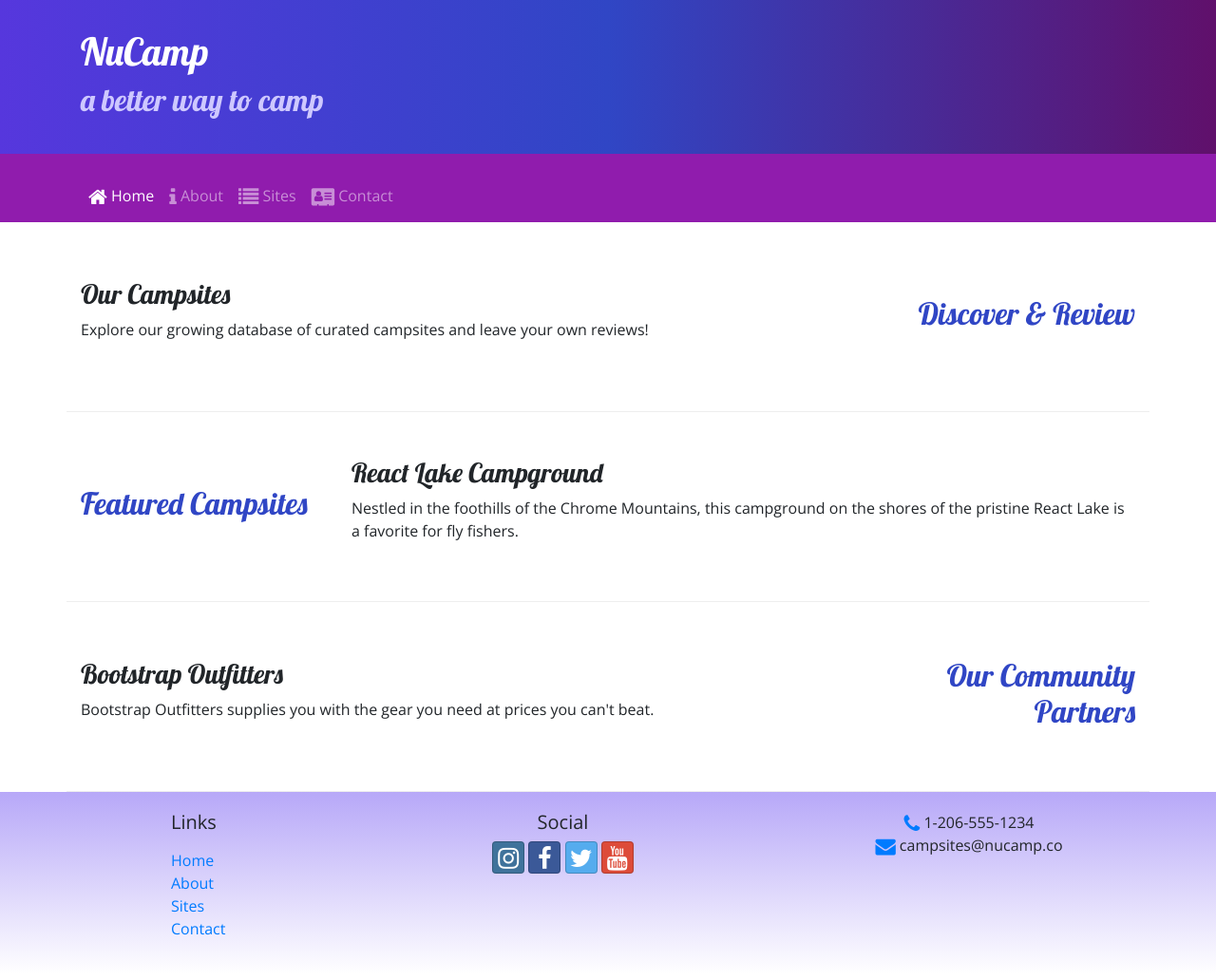
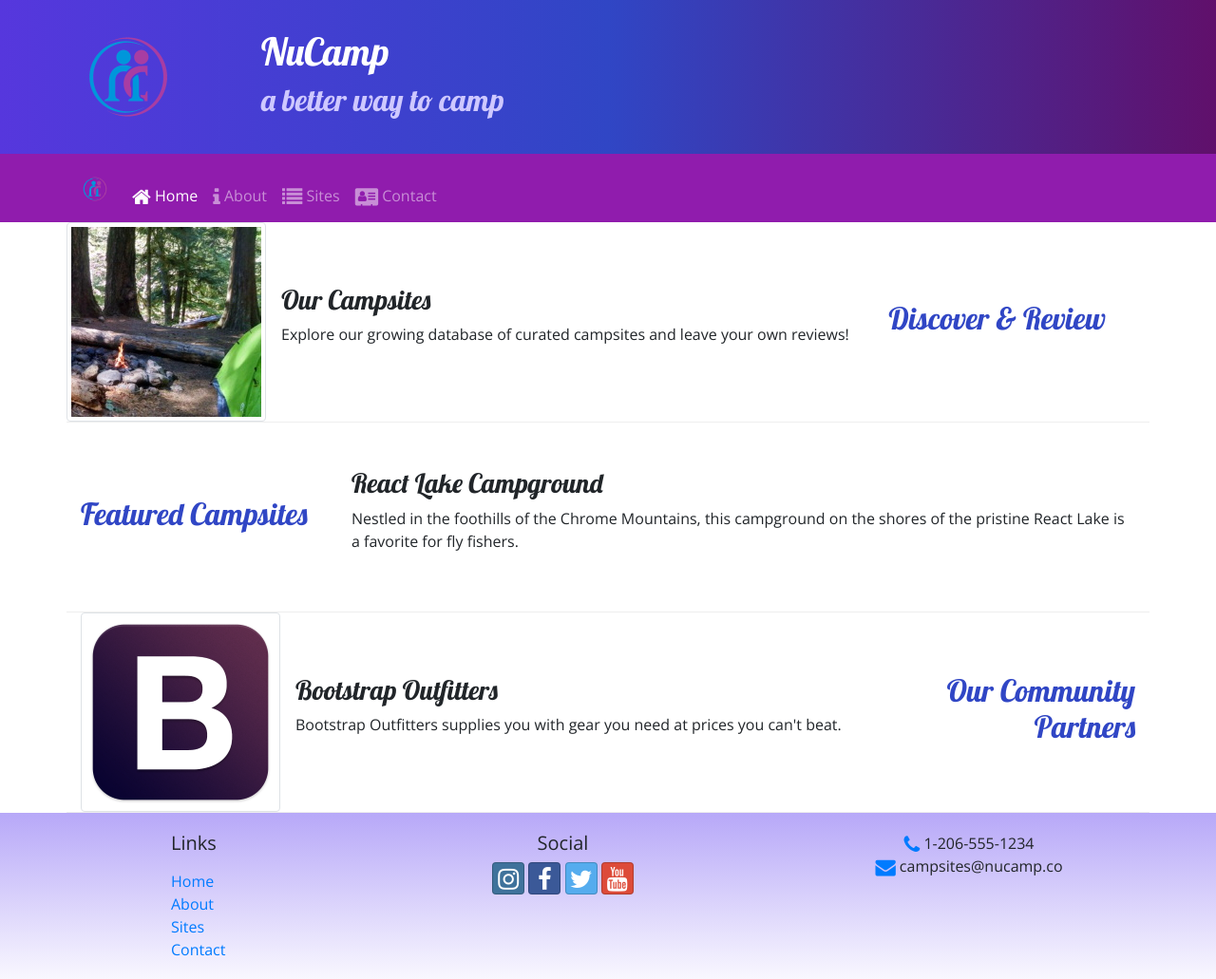
Before and after one commit to vlockhar/git-test, a website: page index.html in a window 1280 px wide. Shown: the whole page at 95% size. Drawn offline with nearby package versions, Linux system fonts and the light colour scheme.

Commit message:
Images and Media

```diff
--- a/index.html
+++ b/index.html
@@ -33,6 +33,9 @@
     <header class="jumbotron jumbotron-fluid">
         <div class="container">
             <div class="row">
+                <div class="col-4 col-sm-3 col-md-2 align-self-center">
+                    <img src="img/logo.png" class="img-fluid" />
+                 </div>
                 <div class="col">
                     <h1>NuCamp</h1>
                     <h2>a better way to camp</h2>
@@ -42,9 +45,10 @@
     </header>
     <nav class="navbar navbar-expand-sm navbar-dark sticky-top">
         <div class="container">
-            <!-- <button class="navbar-toggler ml-auto" type="button" data-toggle="collapse" data-target="#nucampNavbar">
+            <a class="navbar-brand" href="#"><img src="img/logo.png" height="30" width="30" /></a>
+            <button class="navbar-toggler" type="button" data-toggle="collapse" data-target="#nucampNavbar">
                 <span class="navbar-toggler-icon"></span>
-            </button> -->
+            </button>
             <div class="collapse navbar-collapse" id="nucampNavbar">
                 <ul class="nav navbar-nav">
                     <li class="nav-item active"><a class="nav-link" href="#"><i class="fa fa-home fa-lg"></i> Home</a></li>
@@ -61,9 +65,12 @@
             <div class="col-sm-4 order-sm-last col-md-3">
                 <h2 class="text-sm-right">Discover & Review</h2>
             </div>
-            <div class="col">
-                <h3> Our Campsites </h3>
-                <p class="d-none d-sm-block">Explore our growing database of curated campsites and leave your own reviews!</p>
+            <div class="media">
+                <img class="d-flex mr-3 img-thumbnail" src="img/breadcrumb-trail-thumb.jpg" alt="Breadcrumb Trail" />
+                <div class="media-body align-self-center">
+                    <h3> Our Campsites </h3>
+                    <p class="d-none d-sm-block">Explore our growing database of curated campsites and leave your own reviews!</p>
+                </div>
             </div>
         </div>
     </div>
@@ -86,8 +93,13 @@
                 <h2 class="text-sm-right">Our Community Partners</h2>
             </div>
             <div class="col">
-                <h3> Bootstrap Outfitters </h3>
-        		<p class="d-none d-sm-block">Bootstrap Outfitters supplies you with the gear you need at prices you can't beat.</p>
+                <div class="media">
+                    <img class="d-flex mr-3 img-thumbnail " src="img/bootstrap-thumb.png" alt="Bootstrap Outfitters">
+                    <div class="media-body align-self-center">
+                        <h3>Bootstrap Outfitters</h3>
+        				<p class="d-none d-sm-block">Bootstrap Outfitters supplies you with gear you need at prices you can't beat.</p>
+                    </div>
+                </div>
             </div>
         </div>
     </div>
```
Also changed, not shown: aboutus.html (+6 -2 lines), contactus.html (+6 -2 lines), img/bootstrap-thumb.png (added), img/breadcrumb-trail-thumb.jpg (added), img/breadcrumb-trail.jpg (added), img/chrome-river-thumb.jpg (added), img/chrome-river.jpg (added), img/logo.png (added), img/react-lake-thumb.jpg (added), img/react-lake.jpg (added), 1 other file.
